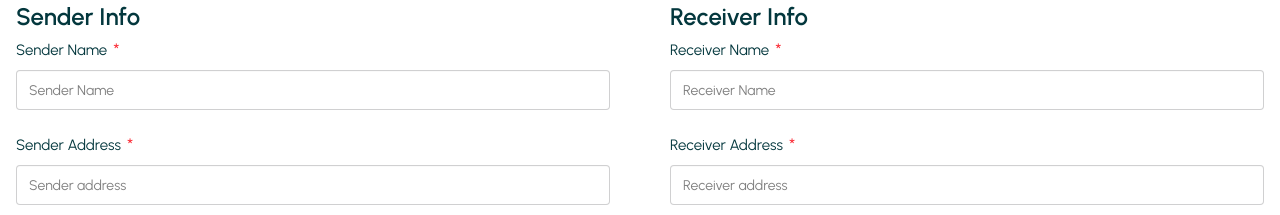
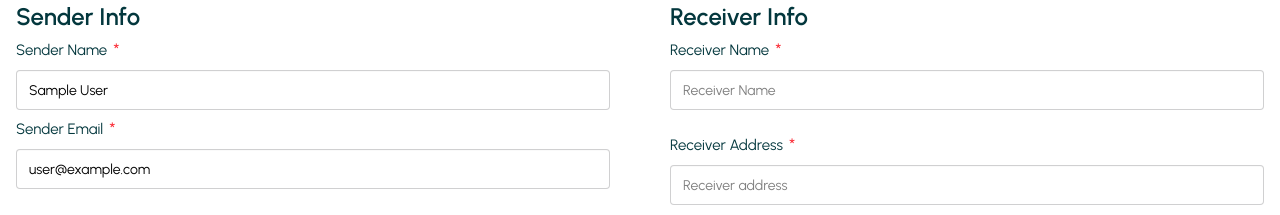
Before and after one commit to fahim-shareear/zap-shift-main, a React app in the folder zap-shift-ui/: page /send-a-parcel in a window 1280 px wide. Shown: the part 439-654 px from the top of the page. Built offline with nearby package versions, Linux system fonts and the light colour scheme; no server answers; sample sign-in values are in the browser's storage; the HTML template or start-up script is replaced by a standard one.

Commit message:
creating useAuth for fetching the Authcontext, adding parcel finding endpoint REST API with email

```diff
--- a/zap-shift-ui/src/components/ParcelForm.jsx
+++ b/zap-shift-ui/src/components/ParcelForm.jsx
@@ -4,6 +4,7 @@ import useClickAnimation from '../custonHooks/useClickAnimation';
 import { useLoaderData } from 'react-router';
 import Swal from "sweetalert2"
 import useAxiosSecure from '../custonHooks/useAxiosSecure';
+import useAuth from '../custonHooks/useAuth';
 
 const ParcelForm = () => {
     const { isClicked, enevtHandlers } = useClickAnimation();
@@ -14,6 +15,8 @@ const ParcelForm = () => {
     const senderRegion = useWatch({ control, name: 'senderRegion' });
     const receiverRegion = useWatch({ control, name: 'receiverRegion' });
     const axiosSecure = useAxiosSecure();
+    const {user} = useAuth();
+    console.log(user);
 
 
     const districtsByRegion = region => {
@@ -80,11 +83,17 @@ const ParcelForm = () => {
             confirmButtonText: "I agree!"
         }).then((result) => {
             if (result.isConfirmed) {
-                Swal.fire({
-                    title: "Success!",
-                    text: "Your order has been canceled.",
-                    icon: "success"
-                });
+                axiosSecure.post("/parcels", data)
+                    .then(res =>{
+                        console.log("after saving parcel", res.data);
+                    }).catch(error =>{
+                        console.log("Eror message", error.message);
+                    })
+                // Swal.fire({
+                //     title: "Success!",
+                //     text: "Your order has been canceled.",
+                //     icon: "success"
+                // });
             }
         });
     };
@@ -152,8 +161,17 @@ const ParcelForm = () => {
                                 <input type="text"
                                     className="input w-full"
                                     placeholder="Sender Name"
+                                    defaultValue={user?.displayName}
                                     {...register('senderName', { required: true })} />
                                 {errors.senderName?.type === "required" && <p className="text-[16px] font-semibold text-red-500">Sender name field can't be empty.</p>}
+
+                                <label className="label text-bold text-primary text-[15px]">Sender Email <span className="text-red-500 text-[18px]">*</span></label>
+                                <input type="email"
+                                    className="input w-full"
+                                    placeholder="Sender email"
+                                    defaultValue={user.email}
+                                    {...register('senderEmail', { required: true })} />
+                                {errors.senderName?.type === "required" && <p className="text-[16px] font-semibold text-red-500">Sender email field can't be empty.</p>}
 
                                 {/* sender address */}
                                 <label className="label mt-4 text-bold text-primary text-[15px]">Sender Address <span className="text-red-500 text-[18px]">*</span></label>
--- /dev/null
+++ b/zap-shift-ui/src/custonHooks/useAuth.jsx
@@ -0,0 +1,10 @@
+import { use } from "react"
+import { AuthContext } from "../authcontext/AuthContext"
+
+
+const useAuth = () =>{
+    const authInfo = use(AuthContext);
+    return authInfo;
+};
+
+export default useAuth;
```
Also changed, not shown: 1 other file (tests, documents, lock files or other folders).
